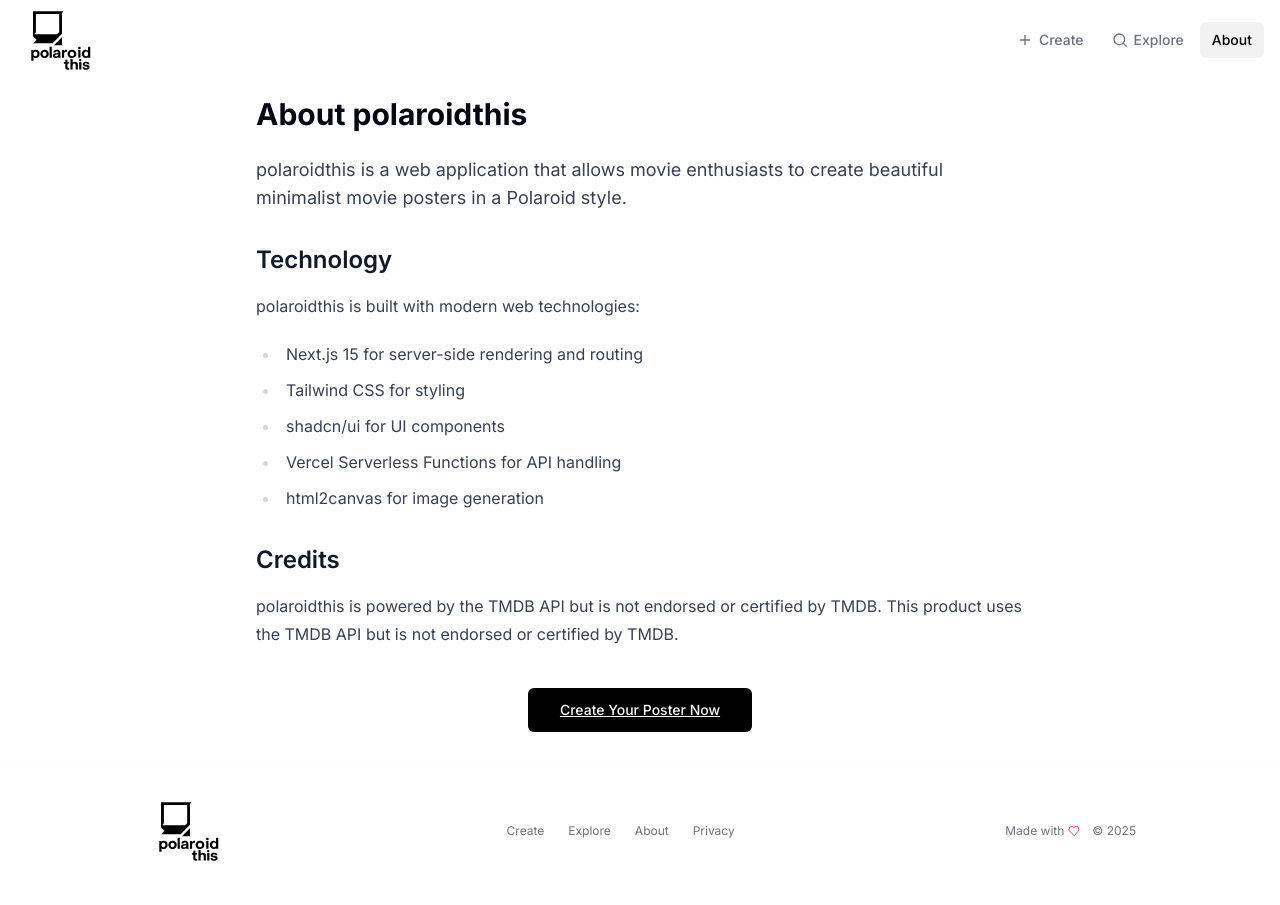
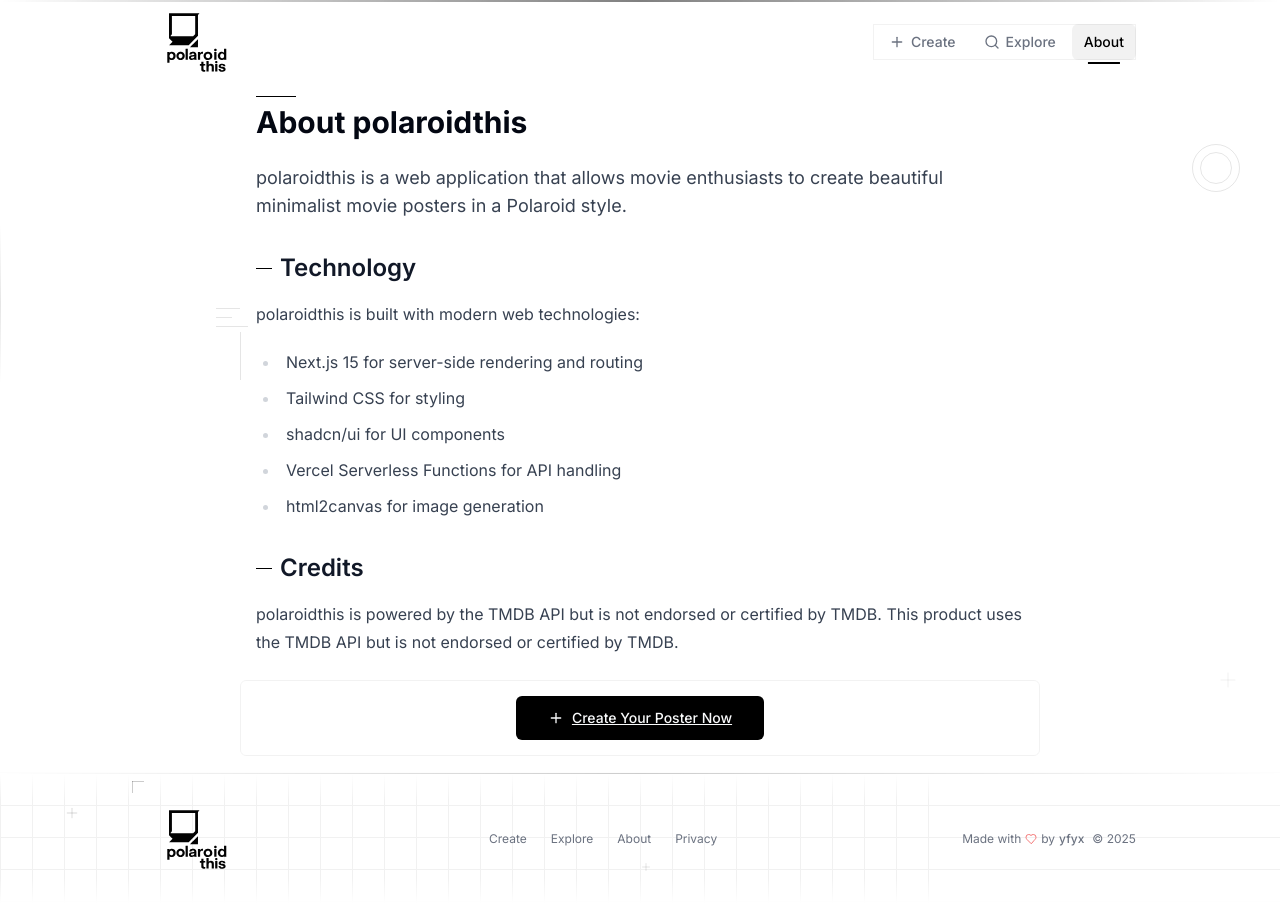
Before and after one commit to yafyx/polaroidthis, a Next.js app: page /about in a window 1280 px wide. Built offline with nearby package versions, Linux system fonts and the light colour scheme.

Commit message:
Improves visual design with decorative elements

```diff
--- a/app/about/page.tsx
+++ b/app/about/page.tsx
@@ -1,19 +1,44 @@
 import Link from "next/link";
 import { Button } from "@/components/ui/button";
+import { Plus } from "lucide-react";
 
 export default function AboutPage() {
   return (
-    <div className="container mx-auto px-4 py-8">
-      <div className="max-w-3xl mx-auto">
-        <h1 className="text-3xl font-bold mb-6">About polaroidthis</h1>
+    <div className="container mx-auto px-4 py-8 relative">
+      {/* Decorative elements */}
+      <div className="absolute top-20 right-10 hidden md:block">
+        <div className="w-12 h-12 border border-primary/10 rounded-full"></div>
+        <div className="w-8 h-8 border border-primary/10 rounded-full absolute top-2 left-2"></div>
+      </div>
 
-        <div className="prose prose-gray max-w-none">
+      <div className="absolute top-40 left-0 h-40 w-px bg-gradient-to-b from-transparent via-primary/10 to-transparent hidden md:block"></div>
+
+      <div className="absolute bottom-20 right-10 opacity-30 hidden md:block">
+        <Plus className="h-6 w-6 text-primary/20" strokeWidth={1} />
+      </div>
+
+      <div className="max-w-3xl mx-auto relative">
+        <div className="absolute top-0 left-0 w-10 h-px bg-primary"></div>
+        <h1 className="text-3xl font-bold mb-6 pt-2">About polaroidthis</h1>
+
+        <div className="prose prose-gray max-w-none relative">
+          {/* Replace grid pattern with line patterns */}
+          <div className="absolute -left-10 top-1/4 hidden md:block opacity-20">
+            <div className="w-6 h-px bg-primary/50"></div>
+            <div className="w-4 h-px bg-primary/50 mt-2"></div>
+            <div className="w-8 h-px bg-primary/50 mt-2"></div>
+            <div className="h-12 w-px bg-primary/50 absolute top-6 left-6"></div>
+          </div>
+
           <p className="text-lg">
             polaroidthis is a web application that allows movie enthusiasts to
             create beautiful minimalist movie posters in a Polaroid style.
           </p>
 
-          <h2 className="text-2xl font-semibold mt-8 mb-4">Technology</h2>
+          <h2 className="text-2xl font-semibold mt-8 mb-4 flex items-center">
+            <div className="w-4 h-px bg-primary mr-2"></div>
+            Technology
+          </h2>
           <p>polaroidthis is built with modern web technologies:</p>
           <ul className="list-disc pl-6 space-y-2">
             <li>Next.js 15 for server-side rendering and routing</li>
@@ -23,16 +48,25 @@ export default function AboutPage() {
             <li>html2canvas for image generation</li>
           </ul>
 
-          <h2 className="text-2xl font-semibold mt-8 mb-4">Credits</h2>
+          <h2 className="text-2xl font-semibold mt-8 mb-4 flex items-center">
+            <div className="w-4 h-px bg-primary mr-2"></div>
+            Credits
+          </h2>
           <p>
             polaroidthis is powered by the TMDB API but is not endorsed or
             certified by TMDB. This product uses the TMDB API but is not
             endorsed or certified by TMDB.
           </p>
 
-          <div className="mt-10 text-center">
-            <Button asChild size="lg">
-              <Link href="/create">Create Your Poster Now</Link>
+          <div className="mt-10 text-center relative">
+            {/* Decorative border */}
+            <div className="absolute -inset-4 border border-primary/5 rounded-md"></div>
+
+            <Button asChild size="lg" className="relative">
+              <Link href="/create" className="flex items-center gap-2">
+                <Plus className="h-4 w-4" />
+                Create Your Poster Now
+              </Link>
             </Button>
           </div>
         </div>
--- a/components/footer.tsx
+++ b/components/footer.tsx
@@ -1,13 +1,59 @@
 import Link from "next/link";
-import { Film, Heart, Github, Twitter } from "lucide-react";
+import { Film, Heart, Github, Twitter, Plus } from "lucide-react";
 import Image from "next/image";
 
 export default function Footer() {
   return (
-    <footer className="border-t border-border/10 py-5 mt-auto bg-white">
-      <div className="container mx-auto px-4 max-w-5xl">
+    <footer className="border-t border-border/10 py-5 mt-auto bg-white relative">
+      {/* Decorative patterns */}
+      <div className="absolute top-0 left-0 w-full h-full overflow-hidden pointer-events-none">
+        <div className="absolute top-0 left-0 right-0 h-px bg-gradient-to-r from-transparent via-primary/20 to-transparent"></div>
+
+        {/* Expanded and faded grid */}
+        <div
+          className="absolute inset-0 opacity-5 overflow-hidden"
+          style={{
+            maskImage:
+              "linear-gradient(to bottom, transparent 0%, black 20%, black 80%, transparent 100%)",
+            WebkitMaskImage:
+              "linear-gradient(to bottom, transparent 0%, black 20%, black 80%, transparent 100%)",
+          }}
+        >
+          {/* Dynamically generate grid lines */}
+          {Array.from({ length: 15 }).map((_, i) => (
+            <div
+              key={`h-${i}`}
+              className="absolute left-0 w-full h-px bg-primary"
+              style={{ top: `${i * 2}rem` }} // 32px spacing
+            />
+          ))}
+          {Array.from({ length: 30 }).map((_, i) => (
+            <div
+              key={`v-${i}`}
+              className="absolute top-0 h-full w-px bg-primary"
+              style={{ left: `${i * 2}rem` }} // 32px spacing
+            />
+          ))}
+        </div>
+
+        {/* Decorative plus patterns */}
+        <div className="absolute top-8 left-16 hidden md:block">
+          <Plus className="h-4 w-4 text-primary/10" />
+        </div>
+        <div className="absolute bottom-8 left-1/2 hidden md:block">
+          <Plus className="h-3 w-3 text-primary/10" />
+        </div>
+      </div>
+
+      <div className="container mx-auto px-4 max-w-5xl relative">
         <div className="flex flex-col md:flex-row justify-between items-center gap-4">
-          <div className="flex items-center space-x-2">
+          <div className="flex items-center space-x-2 relative">
+            {/* Decorative corner lines */}
+            <div className="absolute -top-3 -left-3 w-3 h-3 hidden md:block">
+              <div className="absolute top-0 left-0 w-full h-px bg-primary/20"></div>
+              <div className="absolute top-0 left-0 h-full w-px bg-primary/20"></div>
+            </div>
+
             <div className="p-1.5">
               <Image
                 src="/polaroidthislogo.svg"
@@ -18,39 +64,53 @@ export default function Footer() {
             </div>
           </div>
 
-          <div className="flex items-center space-x-6 text-xs text-muted-foreground">
+          <div className="flex items-center space-x-6 text-xs text-muted-foreground relative">
+            {/* Decorative underlines on hover */}
             <Link
               href="/create"
-              className="hover:text-foreground transition-colors"
+              className="hover:text-foreground transition-colors relative group"
             >
               Create
+              <span className="absolute -bottom-1 left-0 w-0 h-px bg-primary transition-all duration-300 group-hover:w-full"></span>
             </Link>
             <Link
               href="/explore"
-              className="hover:text-foreground transition-colors"
+              className="hover:text-foreground transition-colors relative group"
             >
               Explore
+              <span className="absolute -bottom-1 left-0 w-0 h-px bg-primary transition-all duration-300 group-hover:w-full"></span>
             </Link>
             <Link
               href="/about"
-              className="hover:text-foreground transition-colors"
+              className="hover:text-foreground transition-colors relative group"
             >
               About
+              <span className="absolute -bottom-1 left-0 w-0 h-px bg-primary transition-all duration-300 group-hover:w-full"></span>
             </Link>
             <a
               href="#"
-              className="hover:text-foreground transition-colors"
+              className="hover:text-foreground transition-colors relative group"
               target="_blank"
               rel="noopener noreferrer"
             >
               Privacy
+              <span className="absolute -bottom-1 left-0 w-0 h-px bg-primary transition-all duration-300 group-hover:w-full"></span>
             </a>
           </div>
 
-          <div className="text-xs text-muted-foreground flex items-center gap-2">
+          <div className="text-xs text-muted-foreground flex items-center gap-2 relative">
             <div className="flex items-center">
               <span>Made with</span>
-              <Heart className="h-3 w-3 mx-1 text-red-500" />
+              <Heart className="h-3 w-3 mx-1 text-red-500 animate-pulse" />
+              <span>by</span>
+              <Link
+                href="https://github.com/yafyx"
+                target="_blank"
+                rel="noopener noreferrer"
+                className="ml-1 font-medium hover:text-foreground hover:underline transition-colors"
+              >
+                yfyx
+              </Link>
             </div>
             <span>© {new Date().getFullYear()}</span>
           </div>
--- a/components/navbar.tsx
+++ b/components/navbar.tsx
@@ -35,32 +35,60 @@ export default function Navbar() {
           : "bg-white/90 backdrop-blur-sm"
       }`}
     >
-      <div className="container mx-auto px-4 py-3">
+      {/* Top border gradient line */}
+      <div className="h-[2px] w-full bg-gradient-to-r from-transparent via-primary/50 to-transparent"></div>
+
+      <div className="container mx-auto px-4 py-3 max-w-5xl">
         <div className="flex items-center justify-between h-14">
-          <Link href="/" className="flex items-center space-x-2 z-10 group">
-            <div className="p-1.5">
+          <Link
+            href="/"
+            className="flex items-center space-x-2 z-10 group relative"
+          >
+            {/* Orbital circles around logo */}
+            <div className="absolute -inset-1 rounded-full border border-primary/10 opacity-0 group-hover:opacity-100 transition-opacity duration-500"></div>
+            <div className="absolute -inset-3 rounded-full border border-primary/5 opacity-0 group-hover:opacity-100 transition-opacity duration-500 delay-75"></div>
+
+            <div className="p-1.5 relative">
               <Image
                 src="/polaroidthislogo.svg"
                 alt="polaroidthis Logo"
                 width={80}
                 height={80}
               />
+              {/* Decorative plus in corner of logo */}
+              <div className="absolute -right-1 -bottom-1 opacity-0 group-hover:opacity-100 transition-opacity">
+                <div className="w-1.5 h-0.5 bg-primary"></div>
+                <div className="w-0.5 h-1.5 bg-primary absolute top-1/2 left-1/2 transform -translate-x-1/2 -translate-y-1/2"></div>
+              </div>
             </div>
           </Link>
 
           {/* Desktop Navigation */}
-          <nav className="hidden md:flex items-center space-x-1">
+          <nav className="hidden md:flex items-center space-x-1 relative">
+            {/* Replace grid pattern with diagonal lines */}
+            <div className="absolute inset-0 pointer-events-none opacity-5">
+              <div className="absolute top-0 left-0 w-full h-px bg-primary"></div>
+              <div className="absolute bottom-0 left-0 w-full h-px bg-primary"></div>
+              <div className="absolute top-0 left-0 h-full w-px bg-primary"></div>
+              <div className="absolute top-0 right-0 h-full w-px bg-primary"></div>
+              <div className="absolute top-0 left-0 w-full h-full bg-primary/5 transform rotate-45"></div>
+            </div>
+
             {navItems.map((item) => (
               <Link
                 key={item.path}
                 href={item.path}
-                className={`px-3 py-2 rounded-md text-sm font-medium flex items-center gap-1.5 transition-colors
+                className={`px-3 py-2 rounded-md text-sm font-medium flex items-center gap-1.5 transition-colors relative
                   ${
                     pathname === item.path
                       ? "text-primary bg-primary/5"
                       : "text-muted-foreground hover:text-foreground hover:bg-secondary/50"
                   }`}
               >
+                {/* Active indicator line */}
+                {pathname === item.path && (
+                  <div className="absolute -bottom-1 left-1/2 transform -translate-x-1/2 w-1/2 h-0.5 bg-primary"></div>
+                )}
                 {item.icon && item.icon}
                 {item.name}
               </Link>
@@ -69,10 +97,14 @@ export default function Navbar() {
 
           {/* Mobile Menu Button */}
           <button
-            className="md:hidden rounded-md p-2 hover:bg-secondary transition-colors"
+            className="md:hidden rounded-md p-2 hover:bg-secondary transition-colors relative"
             onClick={() => setIsMenuOpen(!isMenuOpen)}
             aria-label="Toggle menu"
           >
+            {/* Decorative corners */}
+            <div className="absolute top-0 right-0 w-1.5 h-1.5 border-t border-r border-primary/20"></div>
+            <div className="absolute bottom-0 left-0 w-1.5 h-1.5 border-b border-l border-primary/20"></div>
+
             {isMenuOpen ? (
               <X className="h-5 w-5" />
             ) : (
@@ -89,7 +121,7 @@ export default function Navbar() {
                 <Link
                   key={item.path}
                   href={item.path}
-                  className={`py-3 px-4 text-sm font-medium rounded-md transition-colors flex items-center gap-2
+                  className={`py-3 px-4 text-sm font-medium rounded-md transition-colors flex items-center gap-2 relative
                     ${
                       pathname === item.path
                         ? "text-primary bg-primary/5"
@@ -97,6 +129,9 @@ export default function Navbar() {
                     }`}
                   onClick={() => setIsMenuOpen(false)}
                 >
+                  {pathname === item.path && (
+                    <div className="absolute left-0 top-1/2 transform -translate-y-1/2 w-0.5 h-1/2 bg-primary"></div>
+                  )}
                   {item.icon && item.icon}
                   {item.name}
                 </Link>
```
Also changed, not shown: app/page.tsx (+4 -33 lines).
